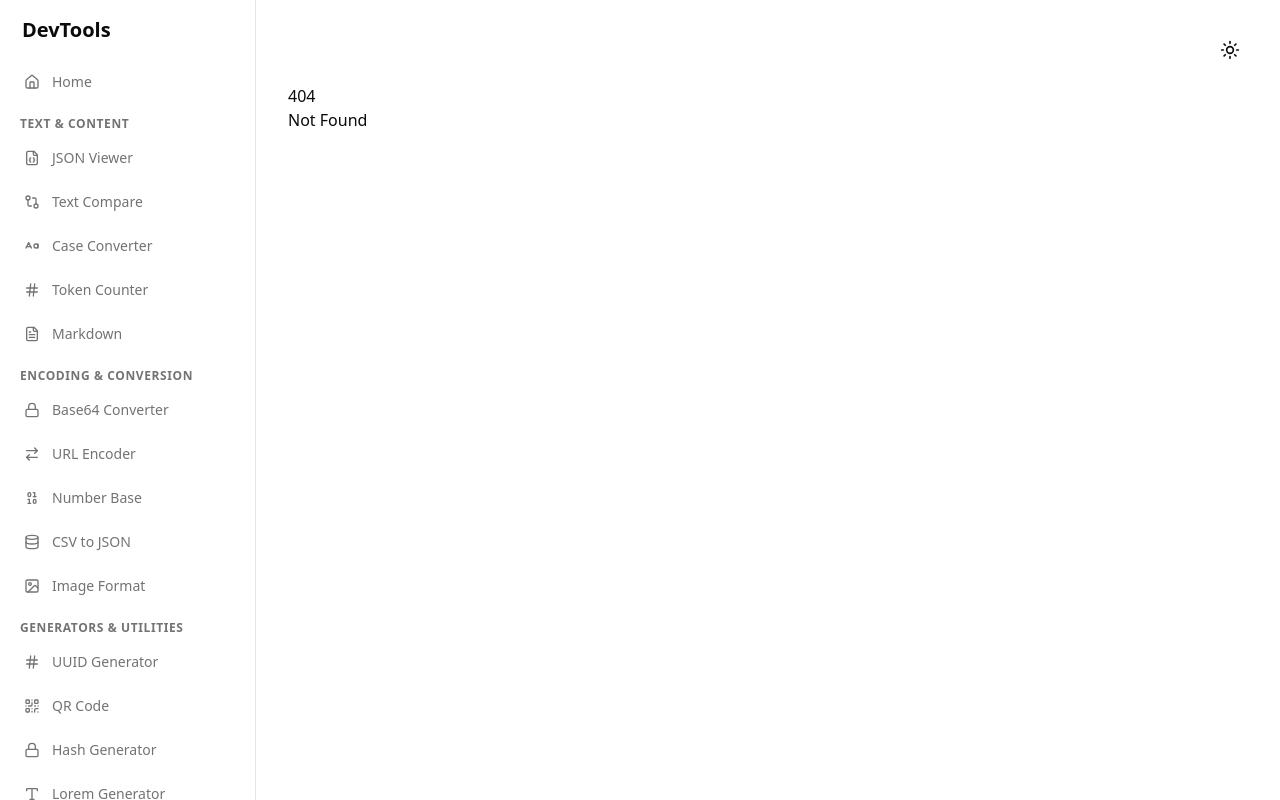
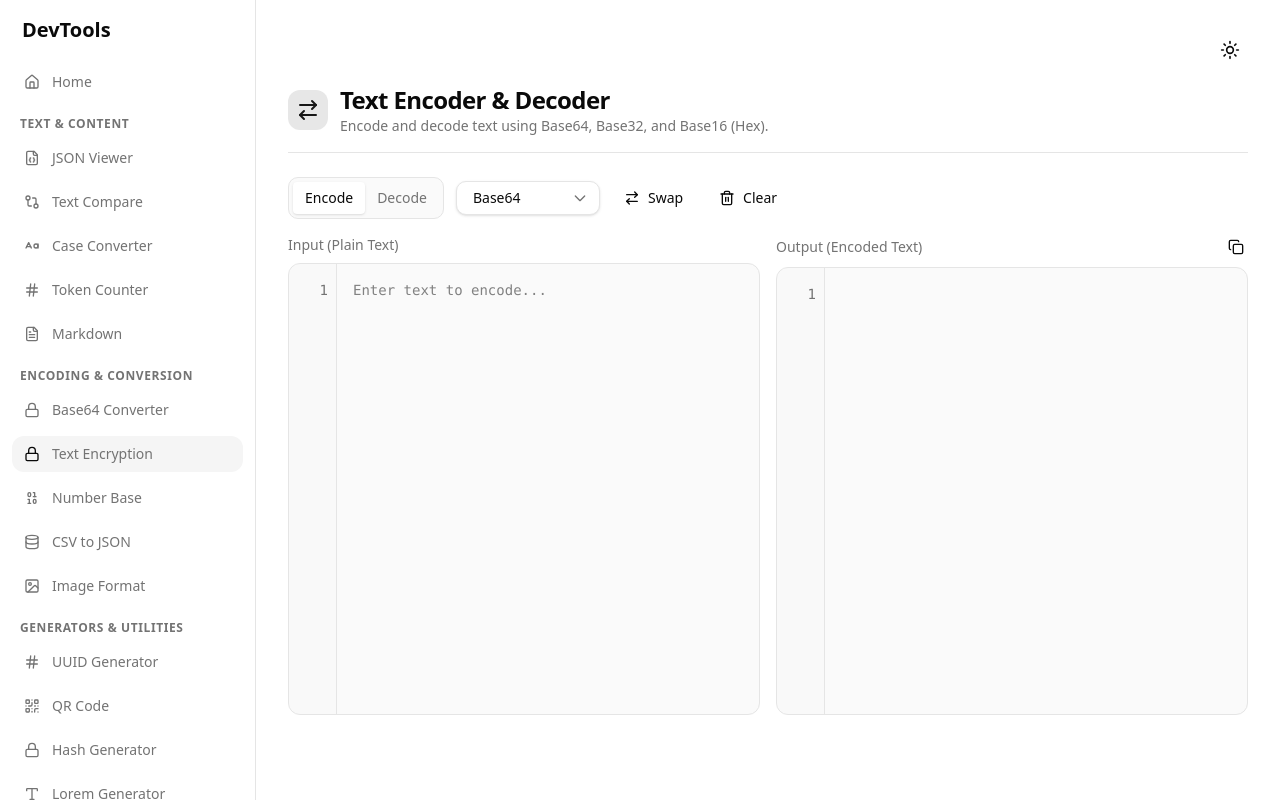
Before and after one commit to Gazi2050/toolkit, a SvelteKit app: page /text-encryption in a window 1280 px wide. Before the commit this address had no page. Built offline with nearby package versions, Linux system fonts and the light colour scheme.

Commit message:
Add Text Encoder/Decoder tool, replace URL Encoder
- Provides Base64, Base32, Base16 encode/decode with UI and error handling.

```diff
--- a/src/lib/components/Sidebar.svelte
+++ b/src/lib/components/Sidebar.svelte
@@ -37,7 +37,7 @@
 			title: 'Encoding & Conversion',
 			items: [
 				{ title: 'Base64 Converter', href: '/base64', icon: Lock },
-				{ title: 'URL Encoder', href: '/url-encoder', icon: ArrowRightLeft },
+				{ title: 'Text Encryption', href: '/text-encryption', icon: Lock },
 				{ title: 'Number Base', href: '/number-base', icon: Binary },
 				{ title: 'CSV to JSON', href: '/csv-json', icon: Database },
 				{ title: 'Image Format', href: '/image-format', icon: Image }
--- /dev/null
+++ b/src/lib/components/tools/TextEncoder.svelte
@@ -0,0 +1,301 @@
+<script lang="ts">
+	import { ArrowRightLeft, Copy, Trash2 } from '@lucide/svelte';
+
+	let input = $state('');
+	let output = $state('');
+	let error = $state<{ message: string; details?: string } | null>(null);
+	let mode: 'encode' | 'decode' = $state('encode');
+	let method: 'base64' | 'base32' | 'base16' = $state('base64');
+
+	let inputElement: HTMLTextAreaElement;
+	let inputLinesElement: HTMLDivElement;
+	let outputElement: HTMLPreElement;
+	let outputLinesElement: HTMLDivElement;
+
+	// Base32 alphabet
+	const BASE32_ALPHABET = 'ABCDEFGHIJKLMNOPQRSTUVWXYZ234567';
+
+	function base32Encode(str: string): string {
+		const bytes = new TextEncoder().encode(str);
+		let bits = '';
+		for (const byte of bytes) {
+			bits += byte.toString(2).padStart(8, '0');
+		}
+
+		let result = '';
+		for (let i = 0; i < bits.length; i += 5) {
+			const chunk = bits.slice(i, i + 5).padEnd(5, '0');
+			result += BASE32_ALPHABET[parseInt(chunk, 2)];
+		}
+
+		// Add padding
+		while (result.length % 8 !== 0) {
+			result += '=';
+		}
+		return result;
+	}
+
+	function base32Decode(str: string): string {
+		str = str.toUpperCase().replace(/=+$/, '');
+		let bits = '';
+
+		for (const char of str) {
+			const index = BASE32_ALPHABET.indexOf(char);
+			if (index === -1) throw new Error(`Invalid Base32 character: '${char}'`);
+			bits += index.toString(2).padStart(5, '0');
+		}
+
+		const bytes: number[] = [];
+		for (let i = 0; i < bits.length; i += 8) {
+			if (i + 8 <= bits.length) {
+				bytes.push(parseInt(bits.slice(i, i + 8), 2));
+			}
+		}
+
+		return new TextDecoder().decode(new Uint8Array(bytes));
+	}
+
+	function hexEncode(str: string): string {
+		return Array.from(new TextEncoder().encode(str))
+			.map(byte => byte.toString(16).padStart(2, '0'))
+			.join('');
+	}
+
+	function hexDecode(str: string): string {
+		const hex = str.replace(/\s/g, '');
+		if (hex.length % 2 !== 0) {
+			throw new Error('Invalid hex string: length must be even');
+		}
+
+		const bytes: number[] = [];
+		for (let i = 0; i < hex.length; i += 2) {
+			const byte = parseInt(hex.slice(i, i + 2), 16);
+			if (isNaN(byte)) {
+				throw new Error(`Invalid hex characters at position ${i}`);
+			}
+			bytes.push(byte);
+		}
+		return new TextDecoder().decode(new Uint8Array(bytes));
+	}
+
+	function process() {
+		try {
+			if (!input.trim()) {
+				output = '';
+				error = null;
+				return;
+			}
+
+			if (mode === 'encode') {
+				switch (method) {
+					case 'base64':
+						output = btoa(input);
+						break;
+					case 'base16':
+						output = hexEncode(input);
+						break;
+					case 'base32':
+						output = base32Encode(input);
+						break;
+				}
+			} else {
+				switch (method) {
+					case 'base64':
+						try {
+							output = atob(input.trim());
+						} catch {
+							throw new Error('Invalid Base64 string. Check for invalid characters or incorrect padding.');
+						}
+						break;
+					case 'base16':
+						output = hexDecode(input);
+						break;
+					case 'base32':
+						output = base32Decode(input);
+						break;
+				}
+			}
+			error = null;
+		} catch (e) {
+			const err = e as Error;
+			error = {
+				message: err.message,
+				details: `Failed to ${mode} using ${method.toUpperCase()}`
+			};
+			output = '';
+		}
+	}
+
+	function clear() {
+		input = '';
+		output = '';
+		error = null;
+	}
+
+	function copyToClipboard() {
+		if (output) {
+			navigator.clipboard.writeText(output);
+		}
+	}
+
+	function swap() {
+		const temp = input;
+		input = output;
+		output = temp;
+		mode = mode === 'encode' ? 'decode' : 'encode';
+	}
+
+	function handleInputScroll() {
+		if (inputLinesElement && inputElement) {
+			inputLinesElement.scrollTop = inputElement.scrollTop;
+		}
+	}
+
+	function handleOutputScroll() {
+		if (outputLinesElement && outputElement) {
+			outputLinesElement.scrollTop = outputElement.scrollTop;
+		}
+	}
+
+	// Auto-process when input or settings change
+	$effect(() => {
+		if (input || method || mode) process();
+	});
+
+	let inputLineNumbers = $derived(input.split('\n').map((_, i) => i + 1));
+	let outputLineNumbers = $derived(output.split('\n').map((_, i) => i + 1));
+</script>
+
+<div class="flex flex-col gap-4">
+	<!-- Controls -->
+	<div class="flex flex-wrap items-center gap-3">
+		<!-- Mode Toggle -->
+		<div class="flex rounded-md border bg-muted/50 p-1">
+			<button
+				class="rounded px-3 py-1.5 text-sm font-medium transition-colors {mode === 'encode' ? 'bg-background shadow-sm' : 'text-muted-foreground hover:text-foreground'}"
+				onclick={() => (mode = 'encode')}
+			>
+				Encode
+			</button>
+			<button
+				class="rounded px-3 py-1.5 text-sm font-medium transition-colors {mode === 'decode' ? 'bg-background shadow-sm' : 'text-muted-foreground hover:text-foreground'}"
+				onclick={() => (mode = 'decode')}
+			>
+				Decode
+			</button>
+		</div>
+
+		<!-- Method Selector -->
+		<div class="relative">
+			<select
+				bind:value={method}
+				class="appearance-none rounded-md border bg-background px-4 py-1.5 pr-10 text-sm font-medium shadow-sm transition-colors hover:bg-accent focus:outline-none focus:ring-1 focus:ring-primary/30"
+			>
+				<option value="base64">Base64</option>
+				<option value="base32">Base32</option>
+				<option value="base16">Base16 (Hex)</option>
+			</select>
+			<div class="pointer-events-none absolute inset-y-0 right-0 flex items-center pr-3 text-muted-foreground">
+				<svg class="h-4 w-4" fill="none" stroke="currentColor" viewBox="0 0 24 24">
+					<path stroke-linecap="round" stroke-linejoin="round" stroke-width="2" d="M19 9l-7 7-7-7" />
+				</svg>
+			</div>
+		</div>
+
+		<!-- Actions -->
+		<button
+			onclick={swap}
+			class="inline-flex items-center justify-center gap-2 rounded-md px-3 py-1.5 text-sm font-medium transition-colors hover:bg-accent hover:text-accent-foreground focus:outline-none focus:ring-1 focus:ring-primary/30"
+			title="Swap input and output"
+		>
+			<ArrowRightLeft class="h-4 w-4" />
+			Swap
+		</button>
+
+		<button
+			onclick={clear}
+			class="inline-flex items-center justify-center gap-2 rounded-md px-3 py-1.5 text-sm font-medium transition-colors hover:bg-accent hover:text-accent-foreground focus:outline-none focus:ring-1 focus:ring-primary/30"
+		>
+			<Trash2 class="h-4 w-4" />
+			Clear
+		</button>
+	</div>
+
+	<!-- Input/Output Grid -->
+	<div class="grid h-[calc(100vh-20rem)] gap-4 lg:grid-cols-2">
+		<!-- Input -->
+		<div class="flex h-full min-h-0 flex-col gap-2">
+			<label for="input-text" class="text-sm font-medium text-muted-foreground">
+				Input {mode === 'encode' ? '(Plain Text)' : '(Encoded Text)'}
+			</label>
+			<div class="relative flex flex-1 overflow-hidden rounded-lg border bg-muted/50 focus-within:ring-1 focus-within:ring-primary/30">
+				<!-- Line Numbers -->
+				<div
+					bind:this={inputLinesElement}
+					class="hidden select-none overflow-hidden border-r bg-muted/30 py-4 text-right font-mono text-sm text-muted-foreground sm:block"
+					style="width: 3rem;"
+				>
+					{#each inputLineNumbers as line}
+						<div class="px-2">{line}</div>
+					{/each}
+				</div>
+				<!-- Textarea -->
+				<textarea
+					id="input-text"
+					bind:this={inputElement}
+					bind:value={input}
+					onscroll={handleInputScroll}
+					class="custom-scrollbar flex-1 resize-none bg-transparent p-4 font-mono text-sm whitespace-pre focus:outline-none"
+					placeholder="Enter text to {mode}..."
+				></textarea>
+			</div>
+		</div>
+
+		<!-- Output -->
+		<div class="flex h-full min-h-0 flex-col gap-2">
+			<div class="flex items-center justify-between">
+				<span class="text-sm font-medium text-muted-foreground">
+					Output {mode === 'encode' ? '(Encoded Text)' : '(Plain Text)'}
+				</span>
+				<button
+					class="rounded-md p-1 hover:bg-muted"
+					onclick={copyToClipboard}
+					title="Copy to clipboard"
+				>
+					<Copy class="h-4 w-4" />
+				</button>
+			</div>
+			<div class="relative flex flex-1 overflow-hidden rounded-lg border bg-muted/50">
+				{#if error}
+					<div class="absolute inset-0 overflow-auto p-4 text-red-500">
+						<div class="mb-2 flex items-center gap-2 font-semibold">
+							<div class="h-2 w-2 rounded-full bg-red-500"></div>
+							{mode === 'encode' ? 'Encoding' : 'Decoding'} Error
+						</div>
+						<p class="mb-2 text-sm opacity-90">{error.message}</p>
+						{#if error.details}
+							<p class="text-xs text-red-400">{error.details}</p>
+						{/if}
+					</div>
+				{:else}
+					<!-- Line Numbers -->
+					<div
+						bind:this={outputLinesElement}
+						class="hidden select-none overflow-hidden border-r bg-muted/30 py-4 text-right font-mono text-sm text-muted-foreground sm:block"
+						style="width: 3rem;"
+					>
+						{#each outputLineNumbers as line}
+							<div class="px-2">{line}</div>
+						{/each}
+					</div>
+					<!-- Output -->
+					<pre
+						bind:this={outputElement}
+						onscroll={handleOutputScroll}
+						class="custom-scrollbar h-full flex-1 overflow-auto bg-transparent p-4 font-mono text-sm text-green-400 whitespace-pre"
+					>{output}</pre>
+				{/if}
+			</div>
+		</div>
+	</div>
+</div>
--- a/src/routes/+page.svelte
+++ b/src/routes/+page.svelte
@@ -54,10 +54,10 @@
 			href: '/base64'
 		},
 		{
-			title: 'URL Encoder',
-			description: 'Encode or decode URLs for safe transmission.',
-			icon: ArrowRightLeft,
-			href: '/url-encoder'
+			title: 'Text Encryption',
+			description: 'Encode and decode text using Base64, Base32, and Base16.',
+			icon: Lock,
+			href: '/text-encryption'
 		},
 		{
 			title: 'Number Base',
--- /dev/null
+++ b/src/routes/text-encryption/+page.svelte
@@ -0,0 +1,18 @@
+<script lang="ts">
+	import TextEncoder from '$lib/components/tools/TextEncoder.svelte';
+	import { ArrowRightLeft } from '@lucide/svelte';
+</script>
+
+<div class="flex flex-col">
+	<div class="mb-6 flex items-center gap-3 border-b pb-4">
+		<div class="rounded-lg bg-primary/10 p-2 text-primary">
+			<ArrowRightLeft class="h-6 w-6" />
+		</div>
+		<div>
+			<h1 class="text-2xl font-bold tracking-tight">Text Encoder & Decoder</h1>
+			<p class="text-sm text-muted-foreground">Encode and decode text using Base64, Base32, and Base16 (Hex).</p>
+		</div>
+	</div>
+
+	<TextEncoder />
+</div>
--- a/src/routes/url-encoder/+page.svelte
+++ /dev/null
@@ -1,11 +0,0 @@
-<script lang="ts">
-	import { ArrowRightLeft } from '@lucide/svelte';
-</script>
-
-<div class="flex flex-col items-center justify-center py-20 text-center">
-	<div class="mb-6 rounded-full bg-muted p-6">
-		<ArrowRightLeft class="h-12 w-12 text-primary" />
-	</div>
-	<h1 class="mb-4 text-3xl font-bold">URL Encoder</h1>
-	<p class="text-muted-foreground">Coming soon...</p>
-</div>
```
